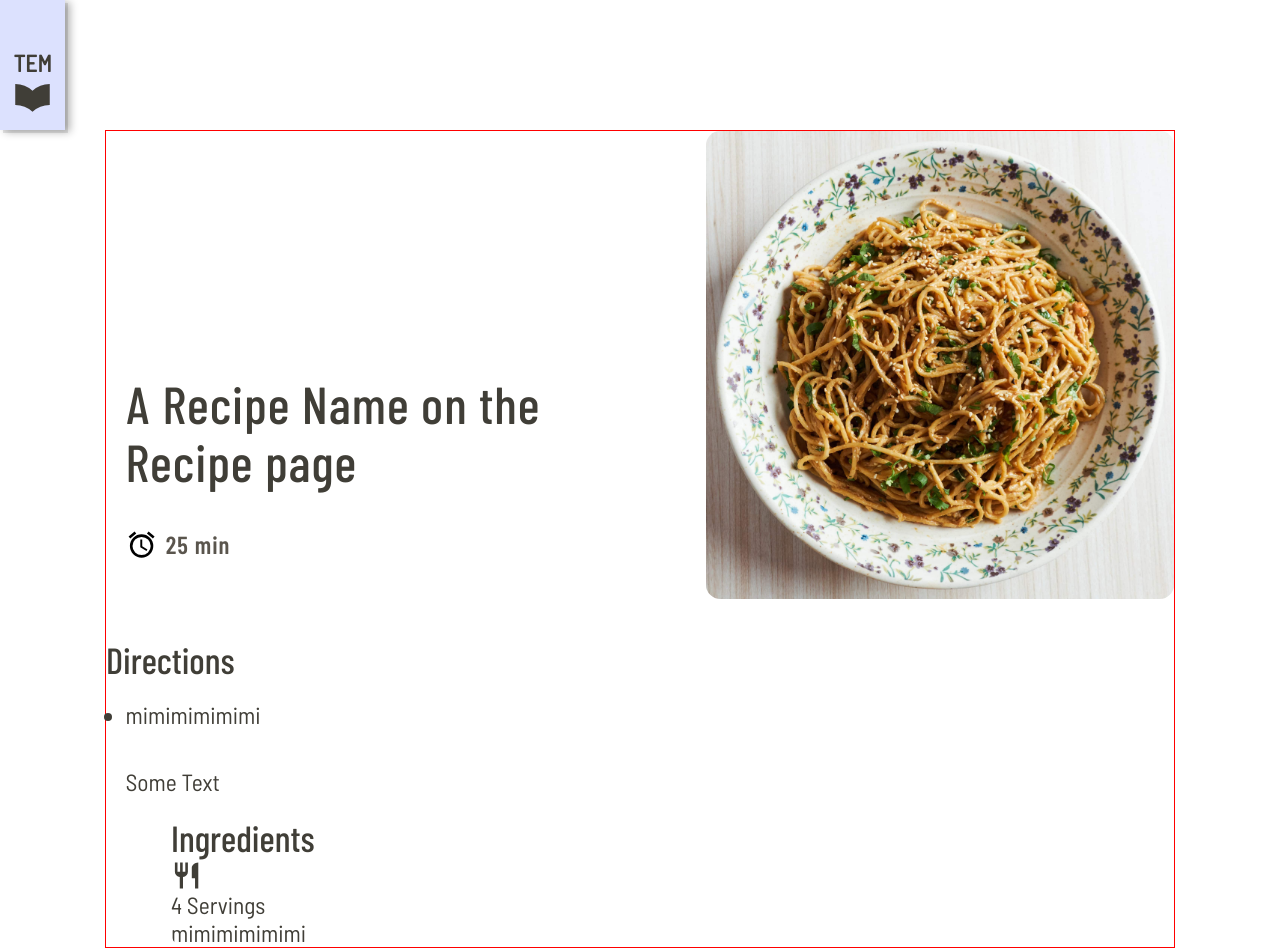
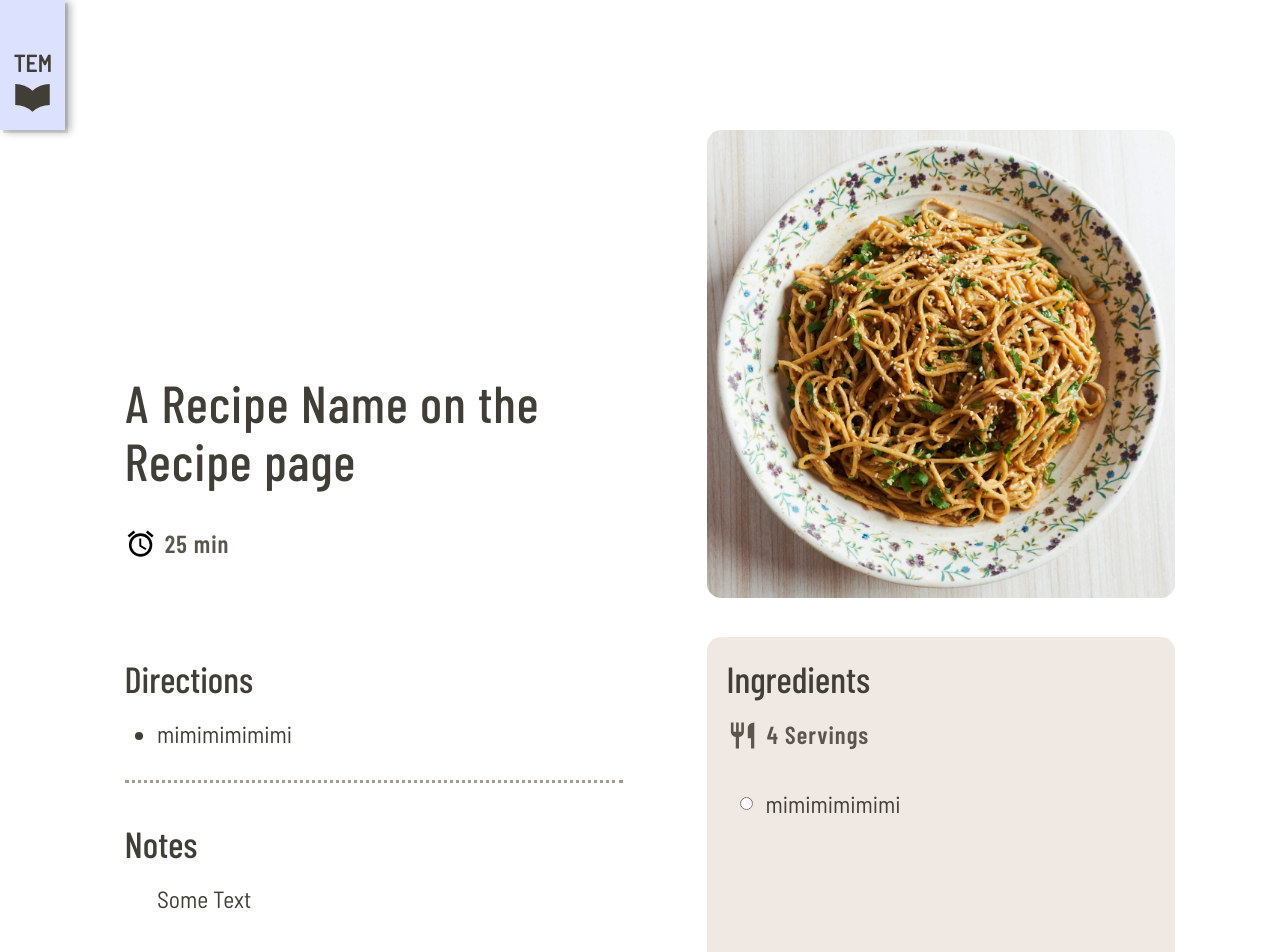
Before and after one commit to nadgerz/theEternalMenu, a React (Vite) app: page / in a window 1280 px wide. Shown: the top 952 px of the page. Built offline with nearby package versions, Linux system fonts and the light colour scheme.

Commit message:
Recipe.js: bottom part positioned

```diff
--- a/src/assets/CSS/pages/Recipe.scss
+++ b/src/assets/CSS/pages/Recipe.scss
@@ -3,7 +3,7 @@
 $recipe-img: 36rem;
 
 #recipe {
-  border: 1px solid red;
+  //border: 1px solid red;
   width: 100%;
 
   .top {
@@ -17,6 +17,7 @@ $recipe-img: 36rem;
 
   .left {
     flex: 1 1;
+    padding: var(--padding-small);
   }
 
   .right {
@@ -28,7 +29,7 @@ $recipe-img: 36rem;
 
   .left .content,
   .right .content {
-    padding: var(--padding-small);
+    padding: 0 2.5rem 2.5rem;
   }
 
   .top {
@@ -36,18 +37,73 @@ $recipe-img: 36rem;
       //border: 1px solid black;
     }
 
-    .right .img {
-      height: $recipe-img;
-      width: $recipe-img;
-      max-width: 100%;
+    .right {
+      .img {
+        height: $recipe-img;
+        //width: $recipe-img;
+        max-width: 100%;
 
-      img {
-        background-color: var(--color-highlight-light-bg);
+        img {
+          background-color: var(--color-highlight-light-bg);
+        }
       }
     }
   }
 
   .bottom {
+    display: flex;
+    flex-wrap: wrap;
+
+    .left {
+      //border: 1px solid black;
+      margin-bottom: var(--padding-medium);
+
+      .directions {
+        //padding-bottom: var(--padding-small);
+        border-bottom: 3px dotted var(--color-neutral-medium);
+
+        ul {
+          //list-style: none;
+          //list-style-image: url(images/bullet.png);
+        }
+      }
+
+      .notes {
+        margin-top: var(--padding-medium);
+      }
+    }
+
+    .right {
+      padding: var(--padding-small);
+      background-color: var(--color-neutral-light);
+      margin-bottom: var(--padding-medium);
+
+      .ingredients {
+        .serving-size {
+          margin-bottom: var(--padding-medium);
+        }
+
+        ul {
+          list-style: none;
+        }
+
+        li {
+          position: relative;
+          //padding: 1rem 0;
+          display: flex;
+          align-items: center;
+
+          input[type='radio'] {
+            //display: inline-block;
+            cursor: pointer;
+            margin-left: -2.5rem;
+            //padding-right: 1rem;
+            width: 3rem;
+            //height: 3rem;
+          }
+        }
+      }
+    }
   }
 }
 
@@ -59,6 +115,12 @@ $recipe-img: 36rem;
     .right {
       margin-left: 0;
     }
+
+    .bottom {
+      .left {
+        order: 1;
+      }
+    }
   }
 }
 
--- a/src/assets/CSS/typography.css
+++ b/src/assets/CSS/typography.css
@@ -128,7 +128,7 @@ h4 {
   font-size: 2.8rem;
   /*line-height: var(--line-height-standard);*/
   /* margin-top: --line-height-standard;*/
-  /* margin-bottom: 0;*/
+  margin-bottom: var(--padding-small);
 }
 
 h5 {
--- a/src/assets/SVG/svg.js
+++ b/src/assets/SVG/svg.js
@@ -90,9 +90,14 @@ export const CookingTimeIcon = () => {
       xmlnsXlink={xmlnsXlink}
     >
       <title>svg_cooking_time</title>
-      {/*<g id="bg">*/}
-      {/*  <path id="Path_1006" data-name="Path 1006" d="M0,0H24V24H0Z" style="fill: none"/>*/}
-      {/*</g>*/}
+      <g id="bg">
+        <path
+          id="Path_1006"
+          data-name="Path 1006"
+          d="M0,0H24V24H0Z"
+          fill="none"
+        />
+      </g>
       <g id="icon">
         <path
           id="Path_1007"
--- a/src/pages/Recipe.js
+++ b/src/pages/Recipe.js
@@ -17,13 +17,13 @@ const Recipe = () => {
       {/*  T O P    */}
       <div className={'top'}>
         <div className="left">
-          <div className="content">
+          <div>
             <h3>A Recipe Name on the Recipe page</h3>
             <div className="icons">
               <div className="cooking-time icon-with-text">
                 <CookingTimeIcon />
                 <h6>
-                  <span>{25} min</span>
+                  <span>{25}</span> min
                 </h6>
               </div>
             </div>
@@ -51,6 +51,7 @@ const Recipe = () => {
           </div>
 
           <div className="notes">
+            <h4>{titles.notes}</h4>
             <div className="content">
               <p>Some Text</p>
             </div>
@@ -62,14 +63,20 @@ const Recipe = () => {
             <h4>{titles.ingredients}</h4>
 
             <div className="icons">
-              <div className="serving-size">
-                <ServingSizeIcon /> <span>{4} Servings</span>
+              <div className="serving-size icon-with-text">
+                <ServingSizeIcon />
+                <h6>
+                  <span>{4}</span> Servings
+                </h6>
               </div>
             </div>
 
-            <div className="recipe-content">
+            <div className="content">
               <ul>
-                <li>mimimimimimi</li>
+                <li>
+                  <input type="radio" name="ingredient" id={'ingredient' + 1} />
+                  mimimimimimi
+                </li>
               </ul>
             </div>
           </div>
```
